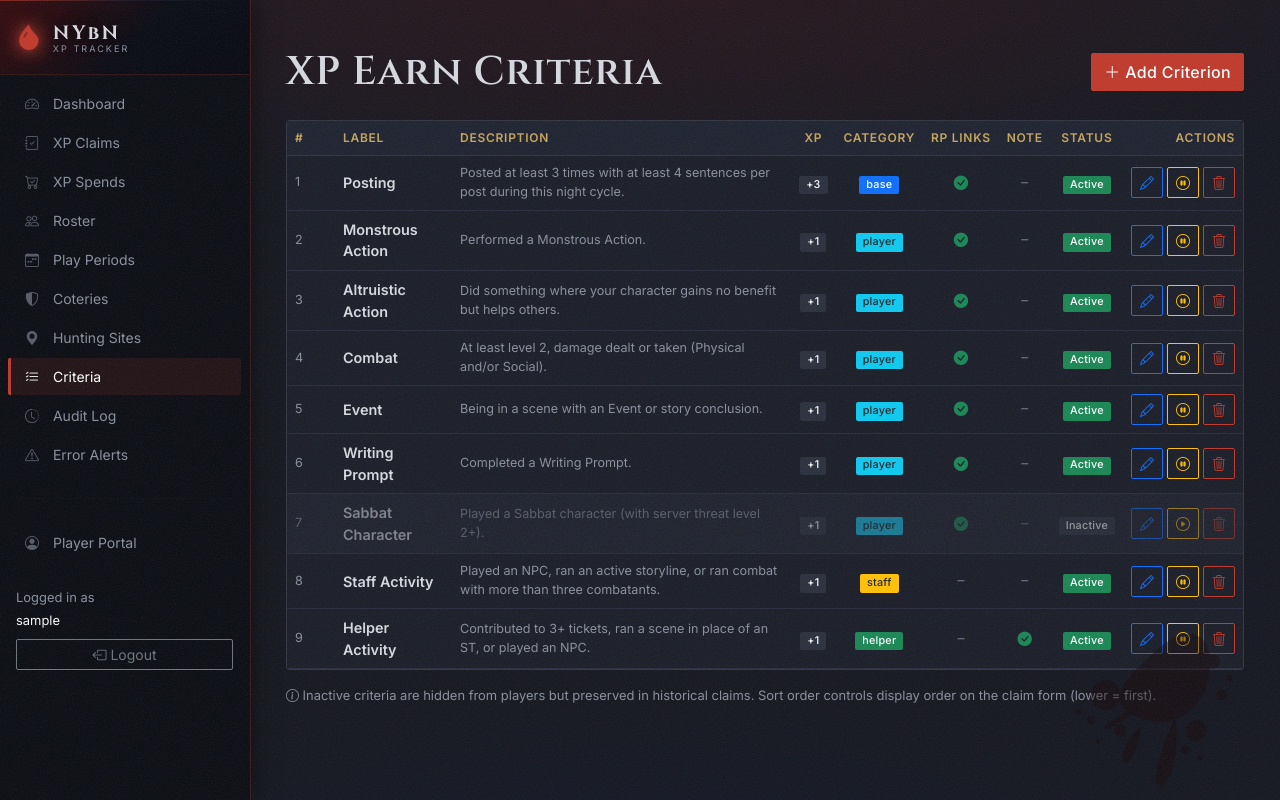
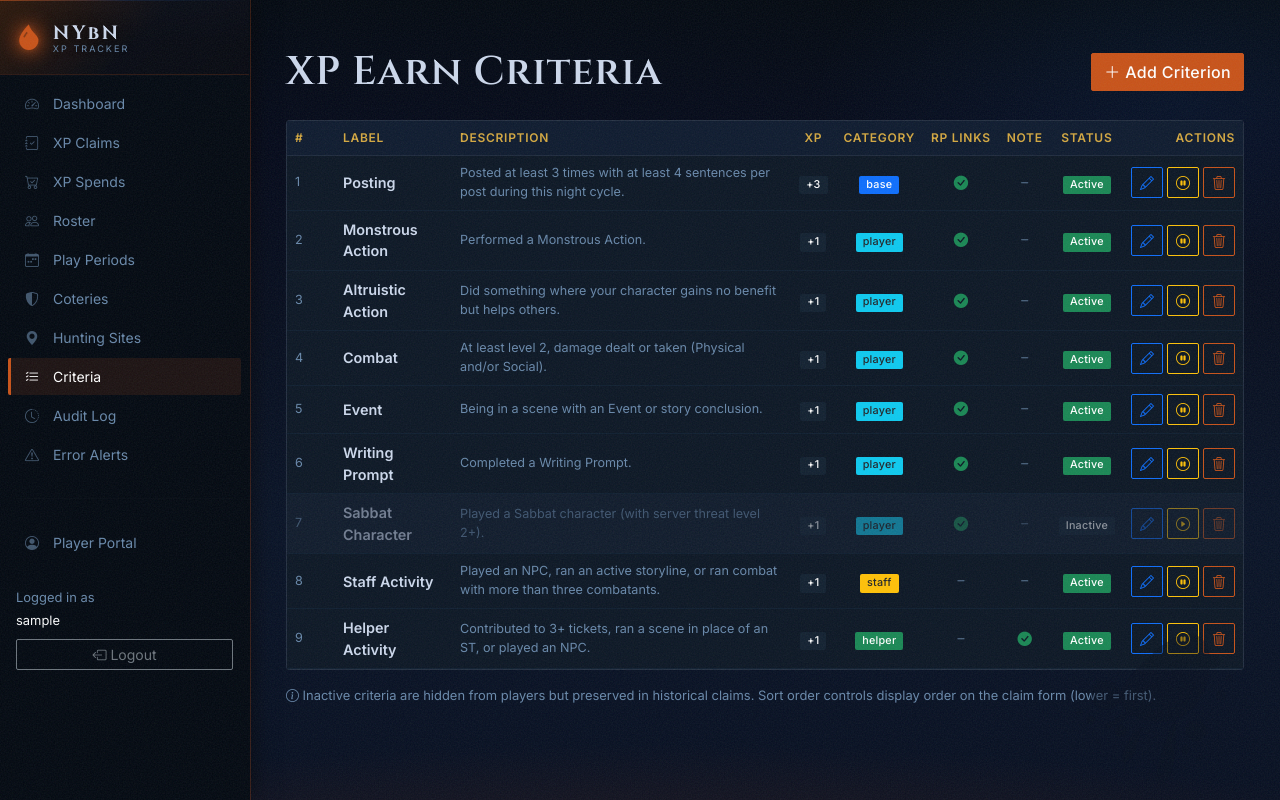
Before and after one commit to nyxthasage121-oss/nybn-xp-tracker, a Flask app: page /criteria/ in a window 1280 px wide. Run offline with Flask 3, Linux system fonts and the light colour scheme; the visitor is signed in with stand-in values (Sample User, id 1); parts of the project's set-up code (start-up, migrations or seed data) failed here and were passed over; some libraries are stand-ins or nearby versions.

Commit message:
style: complete NYC Brooklyn Bridge palette overhaul
Replace all remaining old-palette values with midnight navy / bridge-orange /
Freedom Tower blue colour system sampled from nyc.jpg.

- Blood splatter SVG: dark reddish -> dark navy (#0a1020)
- Login card header gradient: #4a0000 -> #2a1200 (deep orange-brown)
- Sidebar brand::before radial: old steel rgba(26,60,130) -> rgba(36,118,232)
- Sidebar brand::after top line: old steel rgba(58,90,122) -> rgba(36,118,232)
- Table striped row bg: #1a1d28 -> #0b1624
- Badge .bg-secondary: #2a2f3d -> #112030
- Table th/td border colours: #333/#2a2a3e -> rgba white / #0e1e30
- .char-hero mid-gradient: #191c28 -> #091420
- .char-hero::after fade: rgba(139,0,0) -> rgba(140,60,8) (missed no-space form)
- .char-hero-meta text: #8888a8 (purple-grey) -> #6888aa (navy-tinted)
- .cal-hero-current border: hard-coded #8b0000 -> var(--vtm-red)
- Update sidebar/brand-area CSS comments to reflect new palette

Co-Authored-By: Claude Sonnet 4.6 <noreply@anthropic.com>

```diff
--- a/apps/web/app/static/css/style.css
+++ b/apps/web/app/static/css/style.css
@@ -1,28 +1,29 @@
 /* NYbN XP Tracker — Dark theme styling */
 
 :root {
-    /* ── Brand accent — arterial red, punchy against dark panels ── */
-    --vtm-red:       #c0392b;
-    --vtm-red-deep:  #96281b;
-    --vtm-red-light: #e74c3c;
-    --vtm-steel:     #3a5a7a;   /* secondary cold blue */
-    --vtm-gold:      #c5a55a;   /* borough system only */
+    /* ── NYC Brooklyn Bridge palette — sampled from nyc.jpg ── */
+    /* Bridge cable rust-orange / Freedom Tower electric blue / window amber */
+    --vtm-red:       #c85218;   /* bridge cable orange */
+    --vtm-red-deep:  #9e4012;   /* deep shadow orange */
+    --vtm-red-light: #e07030;   /* highlight orange */
+    --vtm-steel:     #2476e8;   /* Freedom Tower electric blue */
+    --vtm-gold:      #d4a840;   /* building window amber */
 
     /* ── Dimensions ── */
     --sidebar-width: 250px;
     --radius:        4px;
     --radius-sm:     2px;
 
-    /* ── Background layers — cold blue-black, never neutral ── */
-    --bg-sidebar: #0a0c12;
-    --bg-page:    #14161f;
-    --bg-panel:   #1e2230;
-    --bg-hover:   #262b3a;
+    /* ── Background layers — midnight navy from the photo sky ── */
+    --bg-sidebar: #020810;   /* deepest shadow, darker than sky */
+    --bg-page:    #060d1c;   /* midnight sky */
+    --bg-panel:   #0d1a2e;   /* building faces in darkness */
+    --bg-hover:   #142238;   /* slightly lit — hover state */
 
-    /* ── Text — cool off-white, never pure white ── */
-    --text-primary:  #d6d9e0;
-    --text-muted:    #8a8f9e;
-    --text-disabled: #565b69;
+    /* ── Text — cool blue-tinted off-white like the sky haze ── */
+    --text-primary:  #ccd8ec;
+    --text-muted:    #6888aa;
+    --text-disabled: #3a5070;
 
     /* ── Bootstrap overrides — sharp edges ── */
     --bs-border-radius:      4px;
@@ -30,16 +31,24 @@
     --bs-border-radius-lg:   4px;
     --bs-border-radius-xl:   4px;
     --bs-card-border-radius: 4px;
-    --bs-body-bg:            #14161f;
-    --bs-body-color:         #d6d9e0;
+    --bs-body-bg:            #060d1c;
+    --bs-body-color:         #ccd8ec;
 }
 
 body {
     background-color: var(--bg-page);
-    /* NYC street-lamp glow from above, cool shadow pooling at the bottom */
+    /* Sky gradient — nearly black at top, deep navy at horizon,
+       warm bridge-orange city glow rising from below,
+       faint Freedom Tower blue drifting in from the right              */
     background-image:
-        radial-gradient(ellipse 110% 50% at 50% -5%, rgba(130, 20, 10, 0.18) 0%, transparent 62%),
-        radial-gradient(ellipse 80% 35% at 50% 108%, rgba(18, 22, 52, 0.35) 0%, transparent 58%);
+        radial-gradient(ellipse 140% 40% at 50% 115%, rgba(160, 65, 15, 0.22) 0%, transparent 55%),
+        radial-gradient(ellipse 55% 45% at 92% 12%,  rgba(36, 118, 232, 0.08) 0%, transparent 52%),
+        linear-gradient(180deg,
+            #020810 0%,
+            #04091a 18%,
+            #060d1e 40%,
+            #081226 65%,
+            #060e20 100%);
     color: var(--text-primary);
     font-family: 'Inter', 'Segoe UI', system-ui, -apple-system, sans-serif;
     font-size: 0.925rem;
@@ -160,8 +169,8 @@ body.login-page {
     width: var(--sidebar-width);
     flex-shrink: 0;
     background-color: var(--bg-sidebar) !important;
-    /* Right edge: one structural red line, like the edge of a girder */
-    box-shadow: 1px 0 0 rgba(192, 57, 43, 0.25), 4px 0 20px rgba(0, 0, 0, 0.5);
+    /* Right edge: one structural orange line — bridge cable catching light */
+    box-shadow: 1px 0 0 rgba(200, 82, 24, 0.25), 4px 0 20px rgba(0, 0, 0, 0.5);
     border-color: transparent !important;
 }
 
@@ -178,28 +187,28 @@ body.login-page {
     padding: 1.4rem 1rem 1.3rem;
     position: relative;
     overflow: hidden;
-    border-bottom: 1px solid rgba(192, 57, 43, 0.2);
+    border-bottom: 1px solid rgba(200, 82, 24, 0.2);
     flex-shrink: 0;
 }
 
-/* Atmospheric gradient: bridge red bleeds from top-left, cold blue upper-right */
+/* Atmospheric gradient: bridge orange bleeds from top-left, Freedom Tower blue upper-right */
 .sidebar-brand-area::before {
     content: '';
     position: absolute;
     inset: 0;
     background:
-        linear-gradient(135deg, rgba(100, 8, 8, 0.48) 0%, rgba(8, 10, 18, 0.82) 55%, rgba(6, 8, 16, 0.96) 100%),
-        radial-gradient(ellipse 110% 85% at 90% 10%, rgba(26, 60, 130, 0.1) 0%, transparent 58%);
+        linear-gradient(135deg, rgba(90, 40, 5, 0.48) 0%, rgba(8, 10, 18, 0.82) 55%, rgba(6, 8, 16, 0.96) 100%),
+        radial-gradient(ellipse 110% 85% at 90% 10%, rgba(36, 118, 232, 0.10) 0%, transparent 58%);
     pointer-events: none;
 }
 
-/* Top highlight — one structural line */
+/* Top highlight — bridge cable orange → Freedom Tower blue → fade out */
 .sidebar-brand-area::after {
     content: '';
     position: absolute;
     top: 0; left: 0; right: 0;
     height: 1px;
-    background: linear-gradient(to right, rgba(192, 57, 43, 0.6), rgba(58, 90, 122, 0.15), transparent);
+    background: linear-gradient(to right, rgba(200, 82, 24, 0.6), rgba(36, 118, 232, 0.15), transparent);
     pointer-events: none;
 }
 
@@ -214,7 +223,7 @@ body.login-page {
     font-size: 1.6rem;
     color: var(--vtm-red);
     line-height: 1;
-    filter: drop-shadow(0 0 10px rgba(192, 57, 43, 0.9)) drop-shadow(0 0 3px rgba(192, 57, 43, 0.5));
+    filter: drop-shadow(0 0 10px rgba(200, 82, 24, 0.9)) drop-shadow(0 0 3px rgba(200, 82, 24, 0.5));
 }
 
 .sidebar-brand-title {
@@ -258,7 +267,7 @@ body.login-page {
 /* Active: solid red bar on left edge — the eye's anchor */
 .sidebar .nav-link.active {
     color: #fff;
-    background-color: rgba(192, 57, 43, 0.12);
+    background-color: rgba(200, 82, 24, 0.12);
     border-left-color: var(--vtm-red);
 }
 
@@ -443,7 +452,7 @@ body.login-page {
 /* Alternating rows */
 .table-dark {
     --bs-table-bg: var(--bg-panel);
-    --bs-table-striped-bg: #1a1d28;
+    --bs-table-striped-bg: #0b1624;
     --bs-table-hover-bg: var(--bg-hover);
     --bs-table-border-color: rgba(255,255,255,0.05);
     --bs-table-color: var(--text-primary);
@@ -495,7 +504,7 @@ body.login-page {
 }
 
 .bg-danger { background-color: var(--vtm-red) !important; }
-.bg-secondary { background-color: #2a2f3d !important; }
+.bg-secondary { background-color: #112030 !important; }
 
 /* Alerts */
 .alert {
@@ -590,13 +599,13 @@ body.login-page {
 
 .table th {
     color: var(--vtm-gold);
-    border-color: #333;
+    border-color: rgba(255, 255, 255, 0.07);
     font-weight: 600;
     white-space: nowrap;
 }
 
 .table td {
-    border-color: #2a2a3e;
+    border-color: #0e1e30;
     vertical-align: middle;
 }
 
```
Also changed, not shown: other parts of apps/web/app/static/css/style.css (+17 -17 lines).
